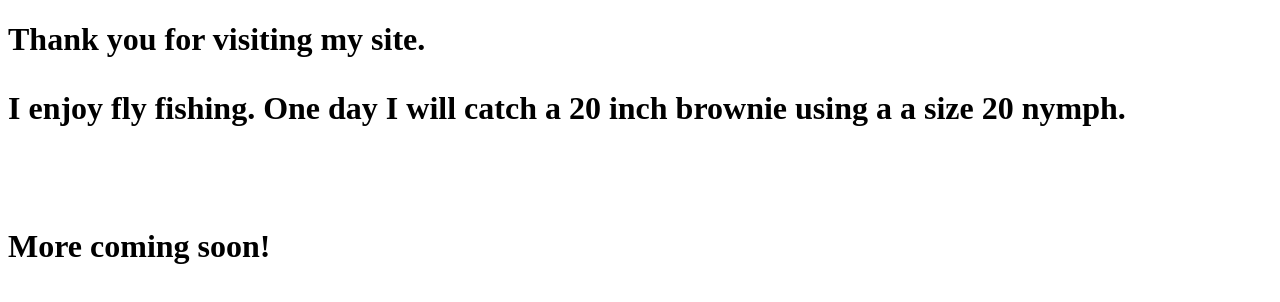
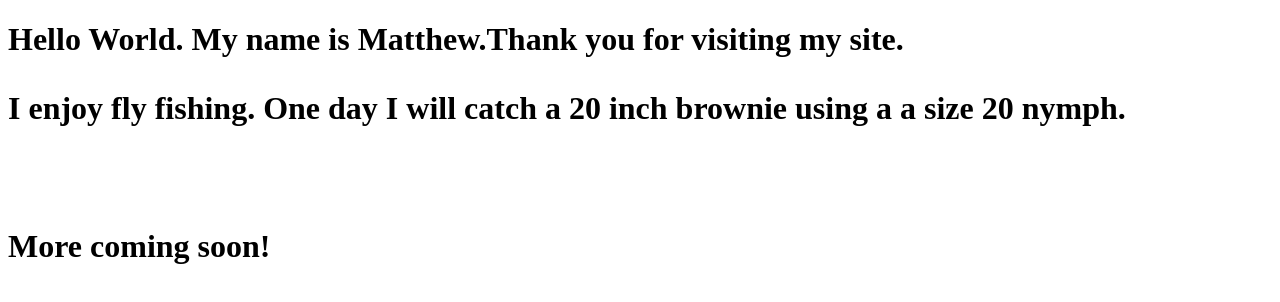
Before and after one commit to m1a2tt3h4e5w/m1a2tt3h4e5w.github.io, a plain HTML site: page index.html in a window 1280 px wide. Drawn offline with Linux system fonts and the light colour scheme.

Commit message:
My first site.

```diff
--- a/index.html
+++ b/index.html
@@ -6,13 +6,13 @@
 
 <head>
 
-<title>Hello World. My name is Matthew.</title>
+<title>Fly Fisher</title>
 
 </head>
 
 <body>
 
-<h1>Thank you for visiting my site.</h>
+<h1>Hello World. My name is Matthew.Thank you for visiting my site.</h>
 
 <p>I enjoy fly fishing. One day I will catch a 20 inch brownie using a a size 20 nymph.</p>
 
```
